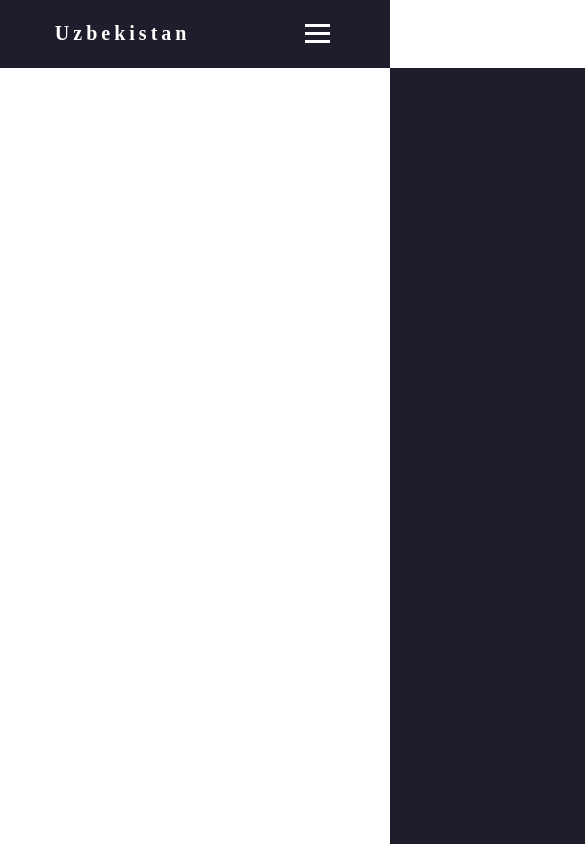
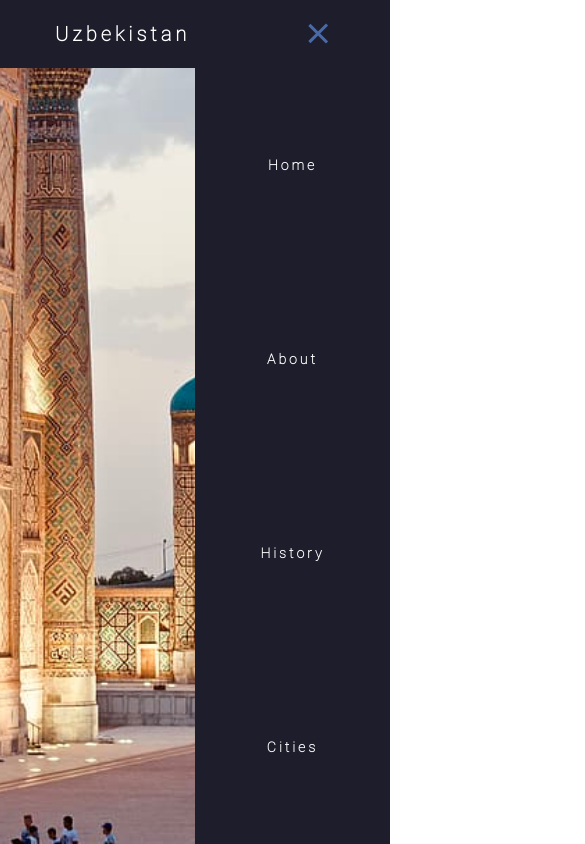
Before and after one commit to abdurahmonturaqulov/Responsive-Navbar, a plain HTML site: page index.html in a window 390 px wide. Both pictures are taken after a click on the element 317 px from the left and 33 px from the top of the page. Shown: the whole page, 585 px wide, since content can reach past the window. Drawn offline with Linux system fonts and the light colour scheme.

Commit message:
adds16files

```diff
--- a/css/main.css
+++ b/css/main.css
@@ -1,13 +1,26 @@
+
 @font-face {
+    font-family: "sanserif";
+    src: url('../fonts/Roboto-Thin.ttf');
+}
+
+
+* {
+    padding: 0;
+    margin: 0;
 
 }
-* {
-    margin: 0;
-    padding: 0;
+body {
+    box-sizing: border-box;
+    font-family: "sanserif", sans-serif;
+
 }
 
-body {
-    box-sizing: border-box;
+header {
+    height: 100vh;
+    background-image: url('../image/A2003180052020-03-19_11_29_12photo.jpg');
+    background-size: cover;
+    background-position: top;
 }
 
 nav {
@@ -17,22 +30,20 @@ nav {
     min-height: 8vh;
     background-color: #1d1d2c;
 }
+.logo {
+    color: #fff;
+    letter-spacing: 4px;
+    font-size: 20px;
 
-.logo {
-   color: #ffff;
-   letter-spacing: 4px;
-   font-size: 20px;
 }
 
 .nav-links {
     display: flex;
     justify-content: space-around;
-    width: 35%;
+    width: 30%;
 }
-
 .nav-links li {
     list-style: none;
-
 }
 
 .nav-links li a {
@@ -40,19 +51,24 @@ nav {
     text-decoration: none;
     letter-spacing: 3px;
     font-size: 14px;
+    font-weight: bold;
 }
 
 .burger {
     display: none;
     cursor: pointer;
+
+}
+.burger div {
+
+    height: 3px;
+    width: 25px;
+    background-color: #4a6aa6;
+    margin: 5px;
+    transition: transform 0.5s linear;
+
 }
 
-.burger div {
-    height: 3px;
-    width: 25px;
-    background-color: #fff;
-    margin: 5px;
-}
 @media (min-width: 0) and (max-width: 1024px) {
     .nav-links {
         width: 50%;
@@ -73,13 +89,40 @@ nav {
         flex-direction: column;
         align-items: center;
         width: 50%;
-        transform: translate(100%);
+        transform: translateX(100%);
         transition: transform 0.5s ease-in;
     }
-    .nav-links li {
+
+.nav-links li {
+    opacity: 0;
+}
+.burger {
+    display: block;
+}
+.nav-active {
+    transform: translate(0);
+}
+}
+
+@keyframes navLinkMove {
+    from {
         opacity: 0;
+        transform: translateX(70px);
     }
-    .burger {
-        display: block;
+    to {
+        opacity: 1;
+        transform: translate(0);
     }
 }
+
+.toggle .line-1 {
+    transform: rotate(-45deg) translate(-5px, 6px);
+}
+
+.toggle .line-2 {
+    opacity: 0;
+}
+.toggle .line-3 {
+    transform: rotate(45deg) translate(-5px, -6px);
+
+}
--- a/index.html
+++ b/index.html
@@ -7,6 +7,7 @@
     <title>Welcome to Uzbekistan</title>
   </head>
   <body>
+    <header>
       <nav>
         <div class="logo">
           <h4>Uzbekistan</h4>
@@ -24,6 +25,7 @@
           <div class="line-3"></div>
         </div>
       </nav>
+    </header>
     <script src="./js/app.js"></script>
   </body>
 </html>
--- a/js/app.js
+++ b/js/app.js
@@ -0,0 +1,25 @@
+
+const navAnim = () => {
+  const burger = document.querySelector(".burger");
+  const nav = document.querySelector(".nav-links");
+  const navLinks = document.querySelectorAll(".nav-links li");
+
+
+  burger.addEventListener("click", () => {
+      nav.classList.toggle("nav-active");
+
+
+      navLinks.forEach((link, index) => {
+          if (link.style.animation) {
+              link.style.animation = "";
+          } else {
+              link.style.animation = `navLinkMove 0.5s ease forwards ${index / 7 + 0.35
+              }s`;
+          }
+      });
+
+      burger.classList.toggle("toggle");
+  });
+};
+
+navAnim();
```
Also changed, not shown: fonts/Roboto-Black.ttf (added), fonts/Roboto-BlackItalic.ttf (added), fonts/Roboto-Bold.ttf (added), fonts/Roboto-BoldItalic.ttf (added), fonts/Roboto-Italic.ttf (added), fonts/Roboto-Light.ttf (added), fonts/Roboto-LightItalic.ttf (added), fonts/Roboto-Medium.ttf (added), fonts/Roboto-MediumItalic.ttf (added), fonts/Roboto-Regular.ttf (added), fonts/Roboto-Thin.ttf (added), fonts/Roboto-ThinItalic.ttf (added), image/A2003180052020-03-19_11_29_12photo.jpg (added). Lines whose indentation alone changed are shown as unchanged.
